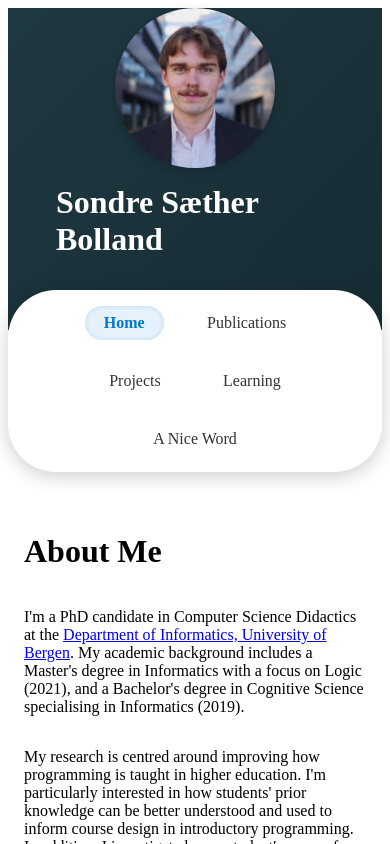
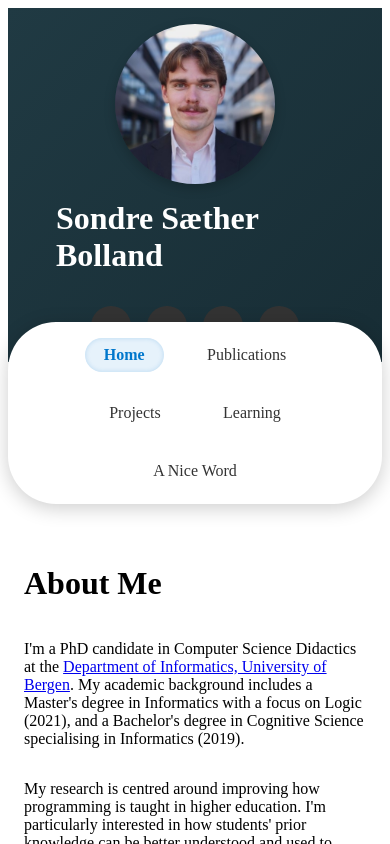
Before and after one commit to SondreBolland/personal_website, a React app in the folder frontend/: page / in a window 390 px wide. Shown: the top 844 px of the page. Built offline with nearby package versions, Linux system fonts and the light colour scheme; the HTML template or start-up script is replaced by a standard one.

Commit message:
top pane mobile padding

```diff
--- a/frontend/src/components/TopPane.css
+++ b/frontend/src/components/TopPane.css
@@ -6,7 +6,7 @@
   flex-direction: column;
   justify-content: space-between;
   align-items: center;
-  padding: 4rem 1rem;
+  padding: 4rem 1rem 0rem 0rem;
   box-sizing: border-box;
   background: linear-gradient(-45deg, #0f2027, #203a43, #2c5364);
   background-size: 400% 400%;
@@ -15,7 +15,7 @@
 
 @media (max-width: 768px) {
   .top-pane {
-    padding: 0rem 1rem;
+    padding: 1rem 1rem;
   }
 }
 
```
